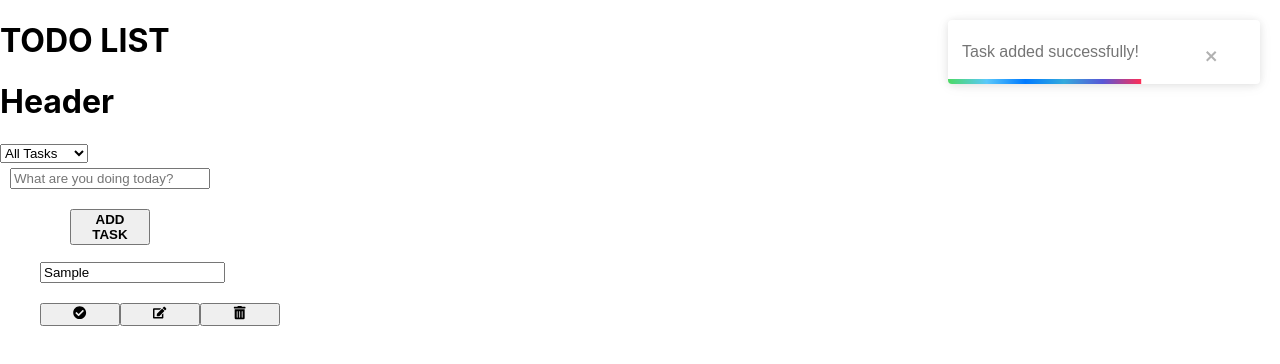
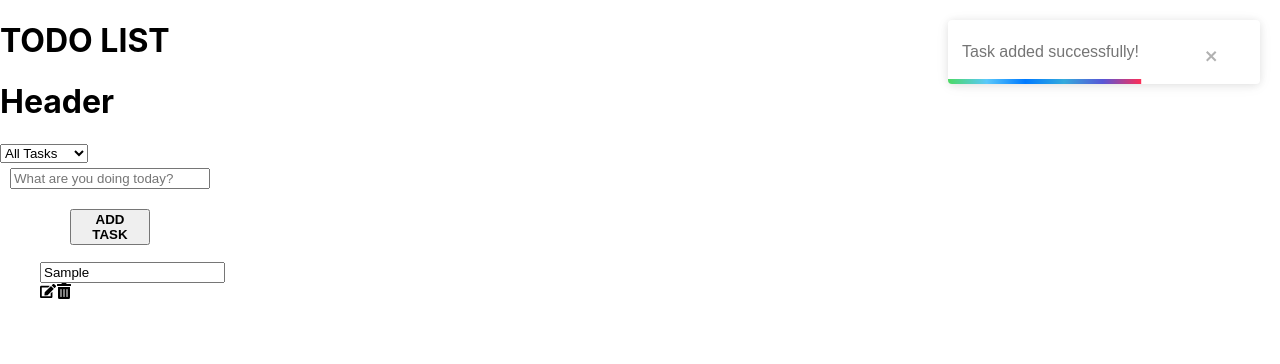
Before and after one commit to MelynAtieno/TO-DO-LIST, a React (Create React App) app: page / in a window 1280 px wide. Both pictures are taken after typing "Sample" into the empty fields and a click on the button "ADD TASK". Shown: the top 364 px of the page. Built offline with nearby package versions, Linux system fonts and the light colour scheme.

Commit message:
add checkbox

```diff
--- a/package.json
+++ b/package.json
@@ -7,6 +7,7 @@
     "@testing-library/react": "^13.4.0",
     "@testing-library/user-event": "^13.5.0",
     "font-awesome": "^4.7.0",
+    "framer-motion": "^7.6.12",
     "react": "^18.2.0",
     "react-dom": "^18.2.0",
     "react-icons": "^4.6.0",
--- a/src/App.js
+++ b/src/App.js
@@ -11,6 +11,7 @@ import "react-toastify/dist/ReactToastify.css";
 function App() {
    const[task, setTask] = useState("")
    const [todos, setTodos]= useState([])
+   const [editTask, setEditTask] = useState(null)
 
 return (
     <div className="app-container">
@@ -21,10 +22,13 @@ return (
         setTask={setTask}
         todos={todos}
         setTodos={setTodos}
+        editTask={editTask}
+        setEditTask={setEditTask}
       />
       <TaskList
       todos={todos}
       setTodos={setTodos}
+      setEditTask={setEditTask}
       />
     </div>
   );
--- a/src/Components/AddTask.js
+++ b/src/Components/AddTask.js
@@ -1,27 +1,42 @@
-import React from 'react'
+
+import React, {useEffect} from 'react'
 import { ToastContainer, toast } from 'react-toastify';
 import {v4 as uuid} from 'uuid';
 
 
-function AddTask({task, setTask, todos, setTodos}) {
+function AddTask({task, setTask, todos, setTodos, editTask, setEditTask}) {
+
+    const updateTask = (title, id) =>{
+      const newTask = todos.map((todo) =>
+        todo.id === id ? {title, id} : todo
+      )
+      setTodos(newTask);
+      toast("Task updated successfully!")
+      setEditTask("")
+
+    };
+
+    useEffect(() => {
+      if(editTask){
+        setTask(editTask.title)
+      } else {
+        setTask("")
+      }
+    }, [setTask, editTask])
 
 
     const handleSubmit = (e) => {
         e.preventDefault();
+        if(!editTask){
         setTodos([...todos,{id: uuid(),title:task}])
-
         toast("Task added successfully!")
-
-
         setTask('');
+        } else {
+          updateTask(task, editTask.id)
+        }
     }
 
-    // const notify = (e)=>{
-    //     e.preventDefault();
-    //     toast("Task added successfully!");
-    // }
-
-  return (
+    return (
     <div className='form'>
         <form className='add-task' onSubmit={(e)=> handleSubmit(e)}>
 
@@ -36,7 +51,7 @@ function AddTask({task, setTask, todos, setTodos}) {
              </input>
 
 
-            <button className='btn-add' type='submit'><b>ADD TASK</b></button>
+            <button className='btn-add' type='submit'><b>{editTask ? "UPDATE TASK" :"ADD TASK"}</b></button>
         </form>
         <ToastContainer />
     </div>
--- a/src/Components/TaskList.js
+++ b/src/Components/TaskList.js
@@ -1,10 +1,21 @@
 import React from 'react'
 //import TaskItem from './TaskItem';
-import { FaCheckCircle, FaEdit, FaTrashAlt } from 'react-icons/fa';
+import { FaEdit, FaTrashAlt } from 'react-icons/fa';
+import { toast } from 'react-toastify';
 
 
-function TaskList({todos, setTodos}) {
+function TaskList({todos, setTodos, setEditTask}) {
 
+ const handleDelete = ({id}) => {
+        setTodos(todos.filter((todo) => todo.id !== id))
+        toast("Task has been deleted!")
+ }
+
+ const handleEdit = ({id}) => {
+    const findTodo = todos.find((todo) => todo.id === id)
+    setEditTask(findTodo)
+
+ }
 
 
   return (
@@ -12,19 +23,15 @@ function TaskList({todos, setTodos}) {
        {
         todos.map((todo) => (
             <ul className='todo-list' key={todo.id}>
-                <input type="text" className='list-item' value={todo.title} onChange={(e) => e.preventDefault()} >
+                <input type="text" className="list-item" value={todo.title} onChange={(e) => e.preventDefault()} >
 
                 </input>
                 <div className='icons'>
-                    <button className='btn-complete'>
-                    <FaCheckCircle />
-                    </button>
-                    <button className='btn-edit'>
-                      <FaEdit />
-                    </button>
-                    <button className='btn-delete'>
-                      <FaTrashAlt />
-                    </button>
+
+
+                    <FaEdit onClick={() => handleEdit(todo)} />
+                    <FaTrashAlt onClick={() => handleDelete(todo)} />
+
                 </div>
             </ul>
         ))
```
Also changed, not shown: src/Components/Checkbox.js (added), 1 other file (tests, documents, lock files or other folders).
